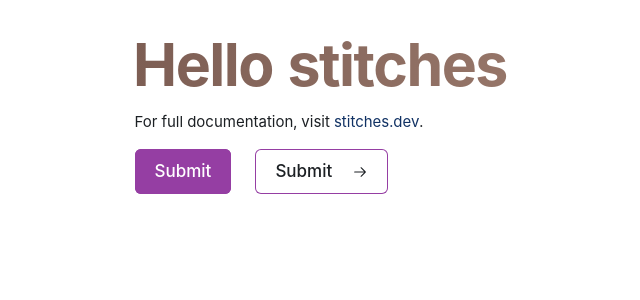
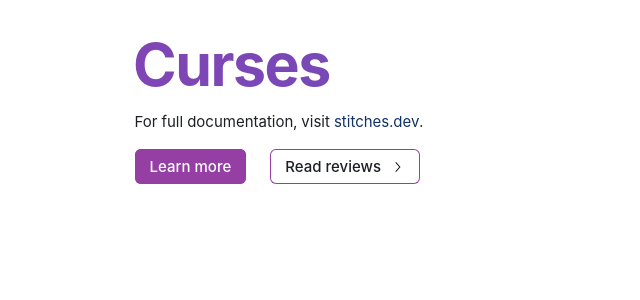
Before and after one commit to march213/orange, a Next.js app: page / in a window 1280 px wide. Shown: the top 300 px of the page, without its empty margins (228-868 px from the left). Built offline with nearby package versions, Linux system fonts and the light colour scheme.

Commit message:
more clean up

```diff
--- a/components/Button/Button.tsx
+++ b/components/Button/Button.tsx
@@ -7,7 +7,7 @@ export const Button = styled('button', {
   boxSizing: 'border-box',
   userSelect: 'none',
   cursor: 'pointer',
-  transition: 'background 0.2s ease-in-out',
+  transition: 'background 0.32s ease',
 
   '&::before': {
     boxSizing: 'border-box',
--- a/pages/index.tsx
+++ b/pages/index.tsx
@@ -2,7 +2,7 @@ import { Box, Button, Text } from 'components';
 import Head from 'next/head';
 import { styled } from 'stitches.config';
 
-import { ArrowRightIcon } from '@radix-ui/react-icons';
+import { ChevronRightIcon } from '@radix-ui/react-icons';
 
 const Link = styled('a', {
   fontFamily: '$system',
@@ -37,8 +37,8 @@ const Home: React.FC = () => {
         <title>Use Stitches with Next.js</title>
       </Head>
       <Container size={{ '@initial': '1', '@bp1': '2' }}>
-        <Text as="h1" size="9" variant="bronze" gradient>
-          Hello stitches
+        <Text as="h1" size="9" variant="purple" gradient>
+          Curses
         </Text>
         <Box css={{ mt: '$4' }}>
           <Text as="p" variant="contrast">
@@ -53,13 +53,14 @@ const Home: React.FC = () => {
             mt: '$4',
           }}
         >
-          <Button type="button" variant="primary" size="3">
-            Submit
+          <Button type="button" variant="primary" size="2">
+            Learn more
           </Button>
-          <Button type="button" variant="primary" ghost size="3">
-            Submit
-            <ArrowRightIcon
-              style={{ width: '16px', height: '16px', marginLeft: '20px' }}
+          <Button type="button" variant="primary" ghost size="2">
+            Read reviews
+            <ChevronRightIcon
+              color="currentColor"
+              style={{ width: '16px', height: '16px', marginLeft: '8px' }}
             />
           </Button>
         </Box>
```
